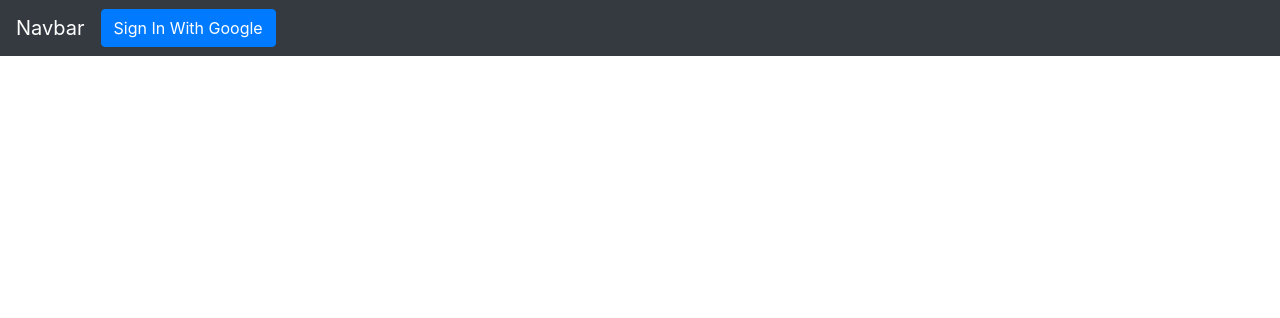
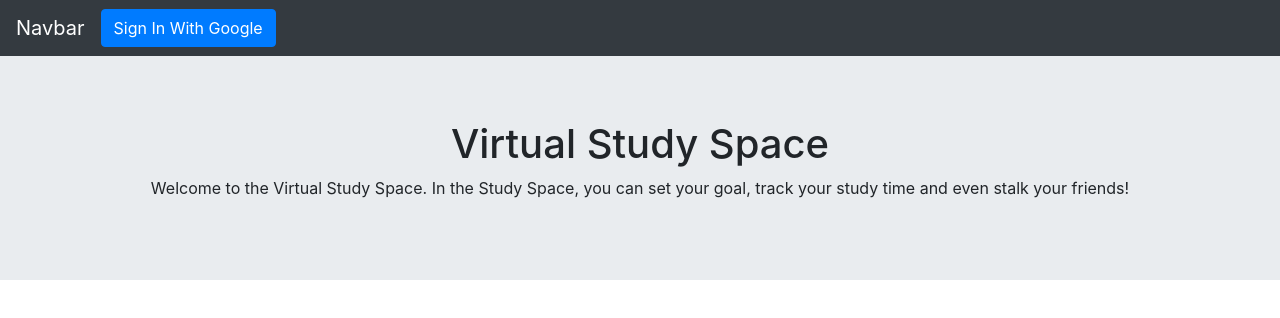
Before and after one commit to beining00/VirtualStudySpace, a React (Create React App) app in the folder my-app/: page / in a window 1280 px wide. Shown: the top 318 px of the page. Built offline with nearby package versions, Linux system fonts and the light colour scheme; no server answers.

Commit message:
page header created

```diff
--- a/my-app/src/components/App.js
+++ b/my-app/src/components/App.js
@@ -5,6 +5,7 @@ import TopBar from './TopBar';
 import 'bootstrap/dist/css/bootstrap.min.css';
 import FriendListItem from './FriendListItem'
 import Layout from './Layout';
+import LandingPage from './LandingPage'
 import Firebase, {auth} from './Firebase';
 import {useAuthState} from 'react-firebase-hooks/auth';
 
@@ -17,8 +18,9 @@ function App() {
     <div className="App">
       <TopBar />
          {/* <Name /> */}
+         <LandingPage />
          {
-          user && (<Layout />)
+          user && ( <Layout /> )
          }
 
 
--- /dev/null
+++ b/my-app/src/components/LandingPage.js
@@ -0,0 +1,19 @@
+import React from 'react';
+import Jumbotron from 'react-bootstrap/Jumbotron';
+import Container from 'react-bootstrap/Container';
+
+function LandingPage(){
+    return (
+        <Jumbotron fluid>
+        <Container>
+            <h1>Virtual Study Space</h1>
+            <p>
+            Welcome to the Virtual Study Space. In the Study Space, you can set your goal, track your study time and
+            even stalk your friends!
+            </p>
+        </Container>
+        </Jumbotron>
+    )
+}
+
+export default LandingPage;
--- a/my-app/src/components/Layout.js
+++ b/my-app/src/components/Layout.js
@@ -51,7 +51,7 @@ function Layout() {
             const _friendList = [];
             const friends = snap.val();
             for (let id in friends){
-                _friendList.push(friends[id]);
+                _friendList.push({"uid":id, ...friends[id]});
 
             }
             setFriendList(_friendList);
@@ -93,9 +93,12 @@ function Layout() {
                             <Card.Header>Friends</Card.Header>
                             <ListGroup id = "ListOfFriends" variant="flush">
 
-                                {friendList.map((friend) =>{
+                                {friendList.map((friend, index) =>{
+
+                                    // TODO skip the record that is below to the current use
+                                    console.log(friend)
                                     return (
-                                        <FriendItem userName={friend.UserName} userStatus={friend.UserStatus} />
+                                      <FriendItem userName={friend.UserName} userStatus={friend.UserStatus} />
                                     )
                                 })}
 
--- a/my-app/src/components/TopBar.js
+++ b/my-app/src/components/TopBar.js
@@ -3,7 +3,6 @@ import Navbar from 'react-bootstrap/Navbar';
 import Button from 'react-bootstrap/Button';
 import SignIn , {SignOut} from './SignIn';
 import Firebase, {auth} from './Firebase';
-import {useCollectionData} from 'react-firebase-hooks/firestore';
 import {useAuthState} from 'react-firebase-hooks/auth';
 
 function TopBar(){
@@ -13,9 +12,9 @@ function TopBar(){
     const [userEmail, setUserEmail] = React.useState(ue)
 
     React.useEffect(()=>{
-        console.log(ue)
+        console.log("TopBar Render")
         console.log(user)
-        setUserEmail(ue)
+        setUserEmail(userEmail)
 
     }, []
     )
```
